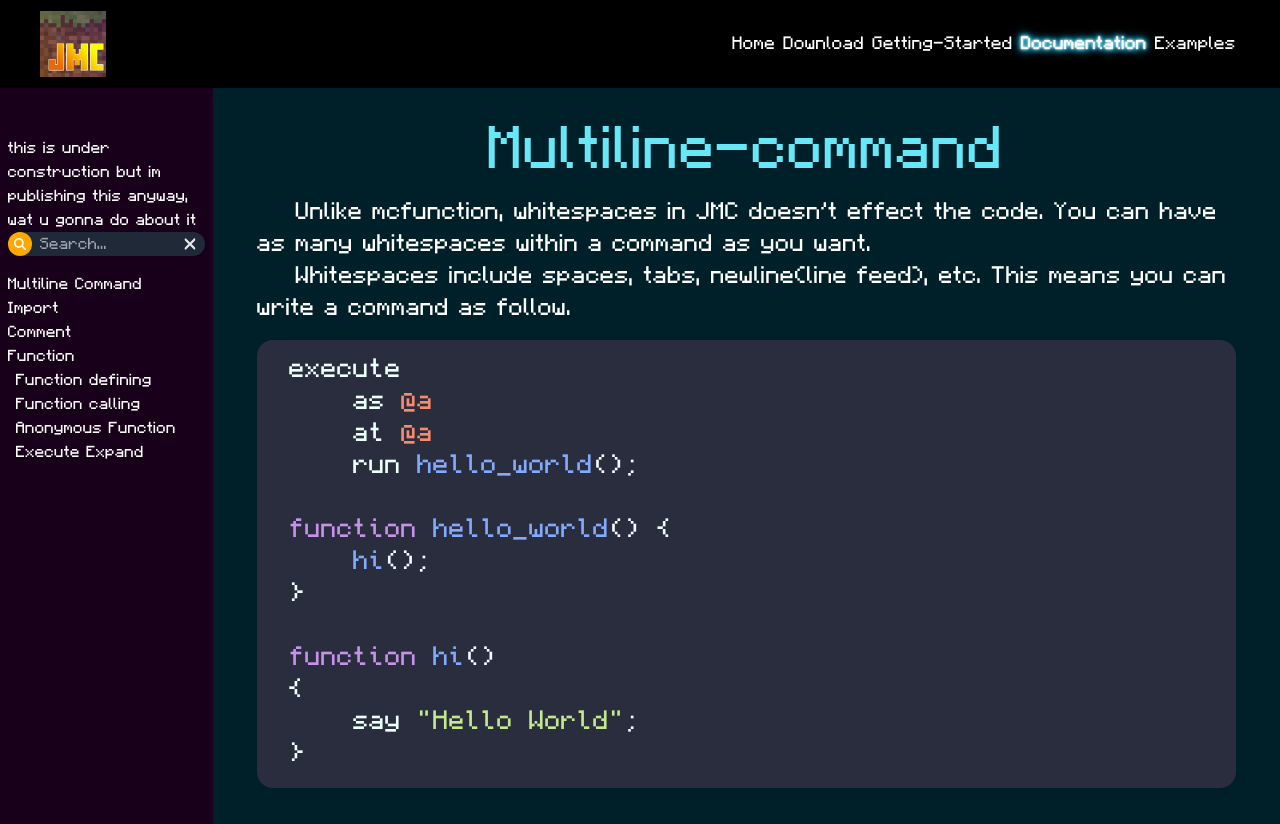
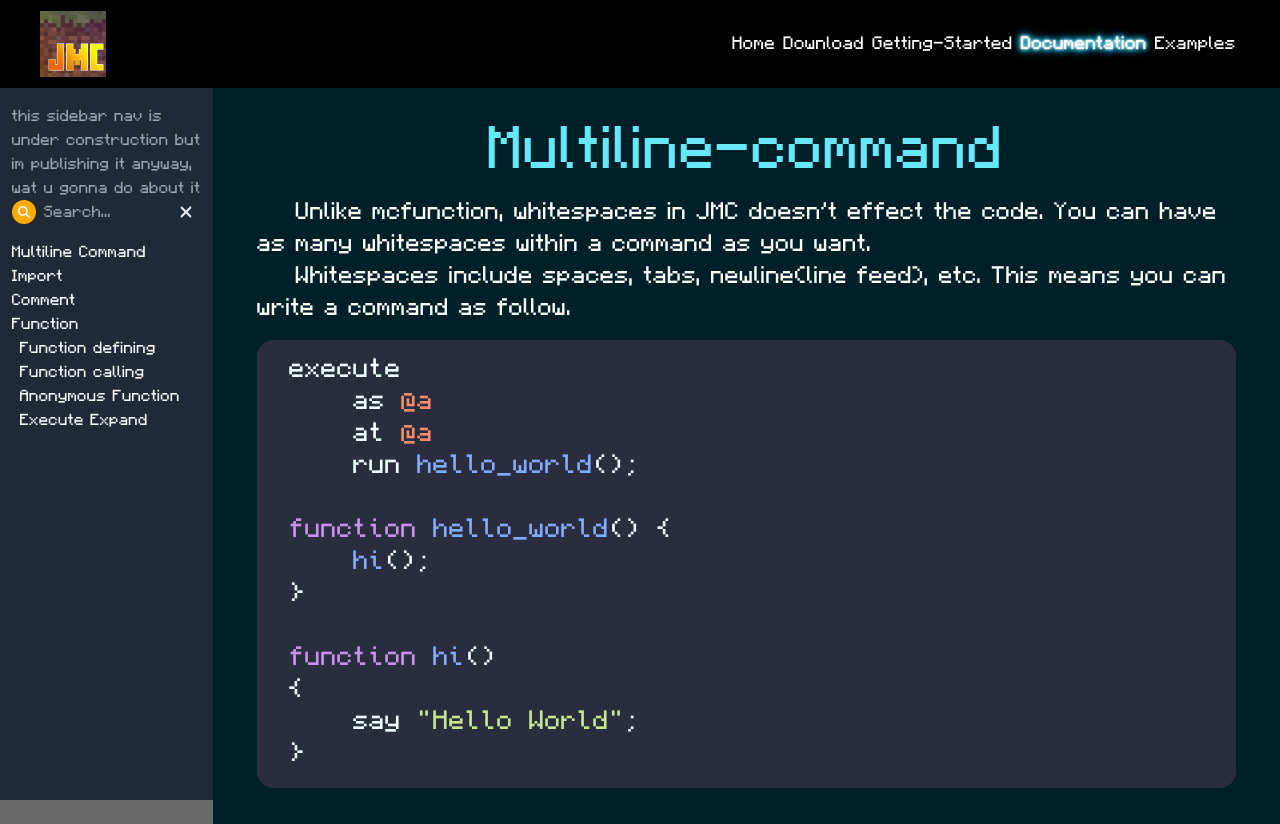
Before and after one commit to WingedSeal/jmc, a React (Create React App) app: page /documentation/multiline-command in a window 1280 px wide. Built offline with nearby package versions, Linux system fonts and the light colour scheme.

Commit message:
Make sidebar nav fixed

```diff
--- a/src/components/SidebarNav/SidebarNav.tsx
+++ b/src/components/SidebarNav/SidebarNav.tsx
@@ -13,9 +13,12 @@ const SidebarNav: React.FC<SidebarNavInterface> = ({ children }) => {
     const inputRef = useRef<HTMLInputElement>(null);
     return (
         <div className="flex">
-            <section className="bg-secondary-dark min-h-screen w-1/6 flex flex-col px-1 md:px-2 pt-[17vh] text-white">
-                this is under construction but im publishing this anyway, wat u
-                gonna do about it
+            <div className="min-h-screen w-1/6" />
+            <section className="bg-gray-800 min-h-screen w-1/6 flex flex-col px-1 md:px-3 pt-[13vh] fixed overflow-y-auto">
+                <p className="text-gray-400">
+                    this sidebar nav is under construction but im publishing it
+                    anyway, wat u gonna do about it{" "}
+                </p>
                 {/* Begin search bar */}
                 <div className="relative h-6 mx-0 mb-4">
                     <div
```
